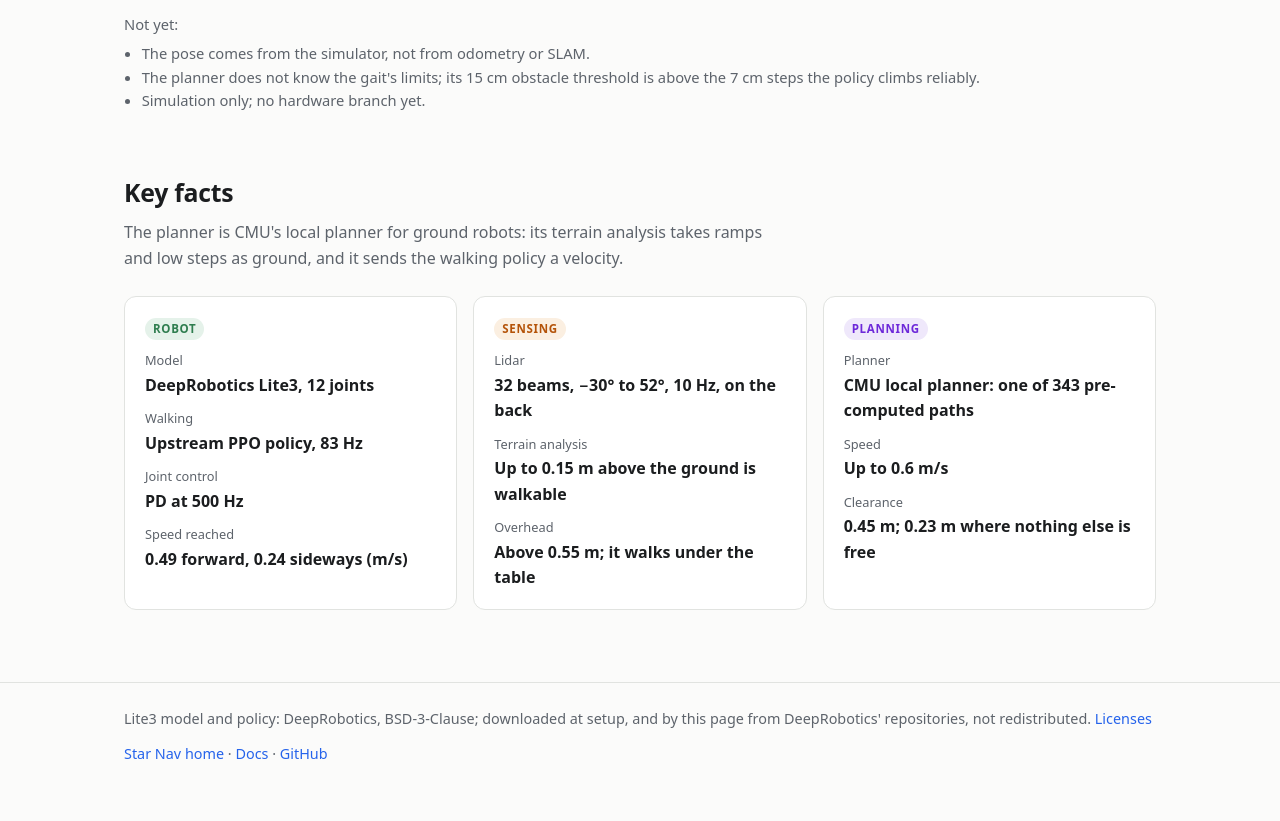
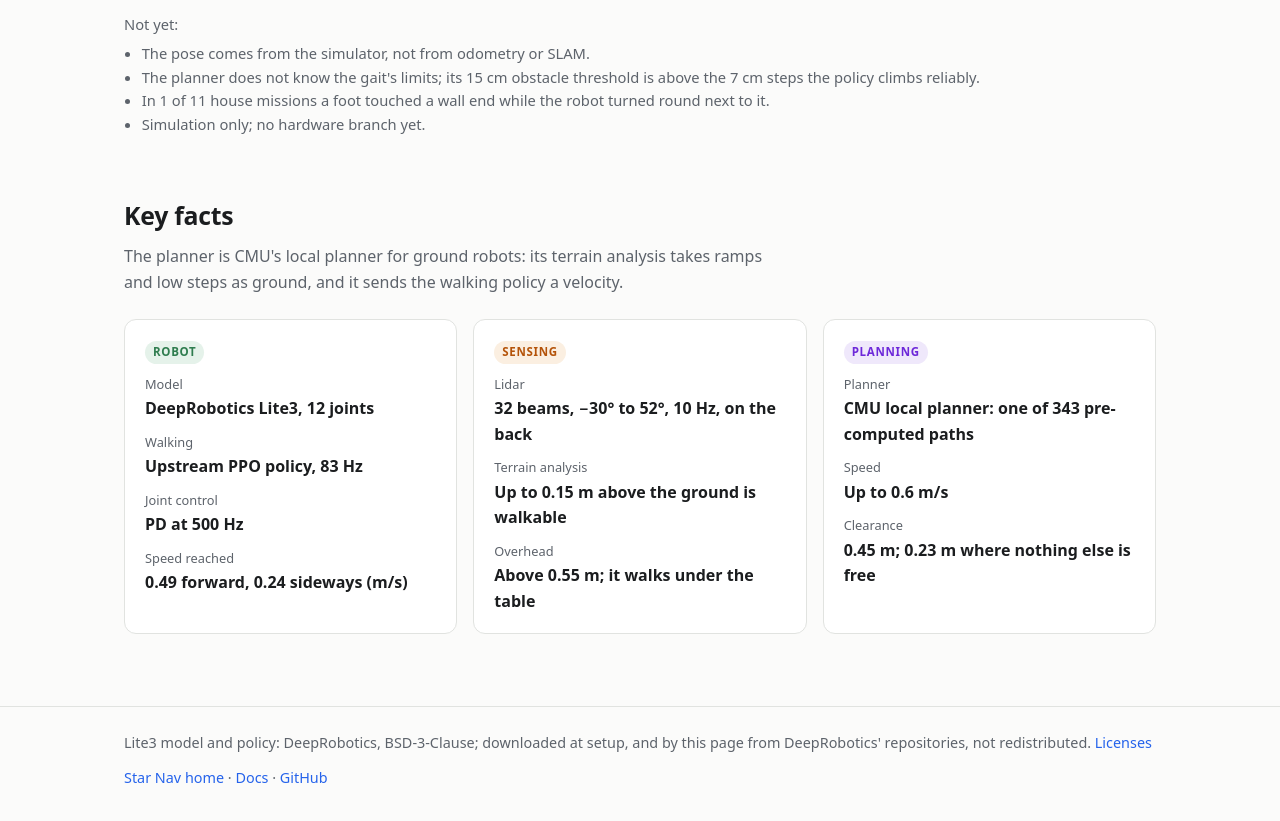
Before and after one commit to 1nrobotics/star-nav, a plain HTML site: page site/quadruped.html in a window 1280 px wide. Shown: the part 2710-3531 px from the top of the page. Drawn offline with nearby package versions, Linux system fonts and the light colour scheme.

Commit message:
docs: record the Lite3's contact with a wall end (legged, 1 of 11 runs)
Found by the full test run before pushing the site: on the way to the
house mission's last waypoint the Lite3 turns round 0.35 m from the north
end of the corridor's west wall; in one run its front right foot touched
it for 0.09 s. Ten more runs of lite3_smoke.test had no contact. The
fault is on main (this branch changes site/ and README.md only); it gets
a row in TESTING.md, a limitation in QUADRUPED.md and a line on the
quadruped's page.

Co-Authored-By: Claude <noreply@anthropic.com>
Claude-Session: https://claude.ai/code/session_011pxBfDZ9ctGnX1jTYJsz9h

```diff
--- a/site/quadruped.html
+++ b/site/quadruped.html
@@ -164,6 +164,7 @@
         <ul>
           <li>The pose comes from the simulator, not from odometry or SLAM.</li>
           <li>The planner does not know the gait's limits; its 15&nbsp;cm obstacle threshold is above the 7&nbsp;cm steps the policy climbs reliably.</li>
+          <li>In 1 of 11 house missions a foot touched a wall end while the robot turned round next to it.</li>
           <li>Simulation only; no hardware branch yet.</li>
         </ul>
       </div>
```
Also changed, not shown: 2 other files.
